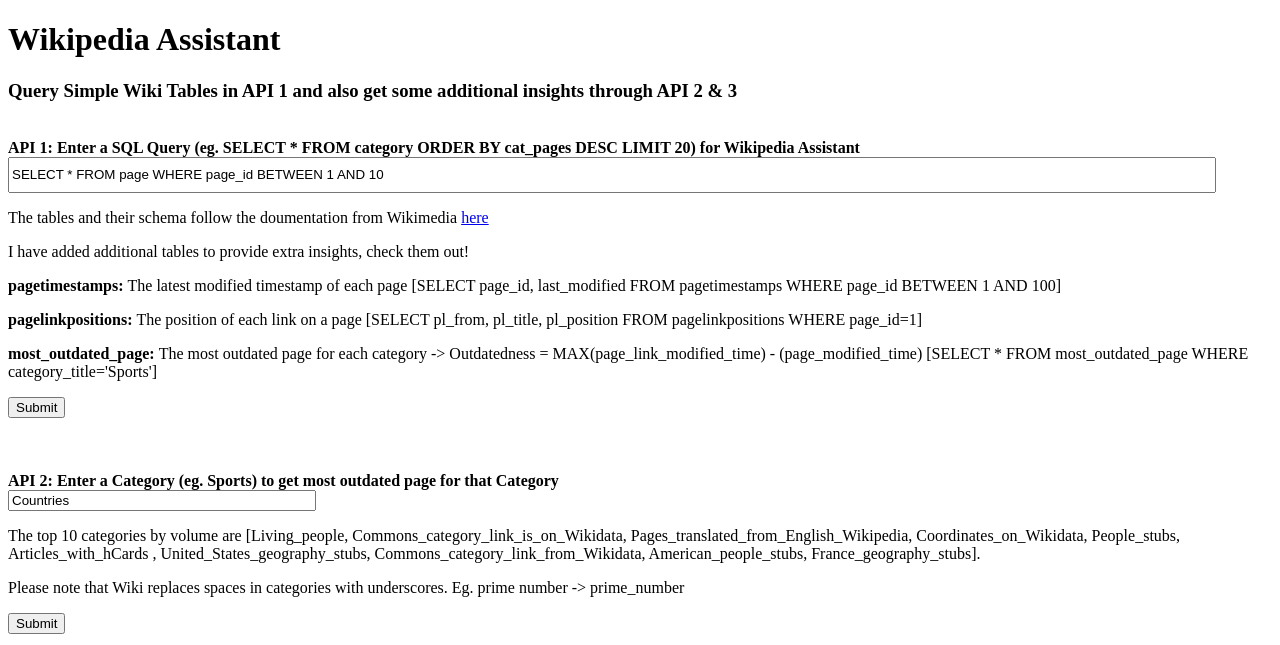
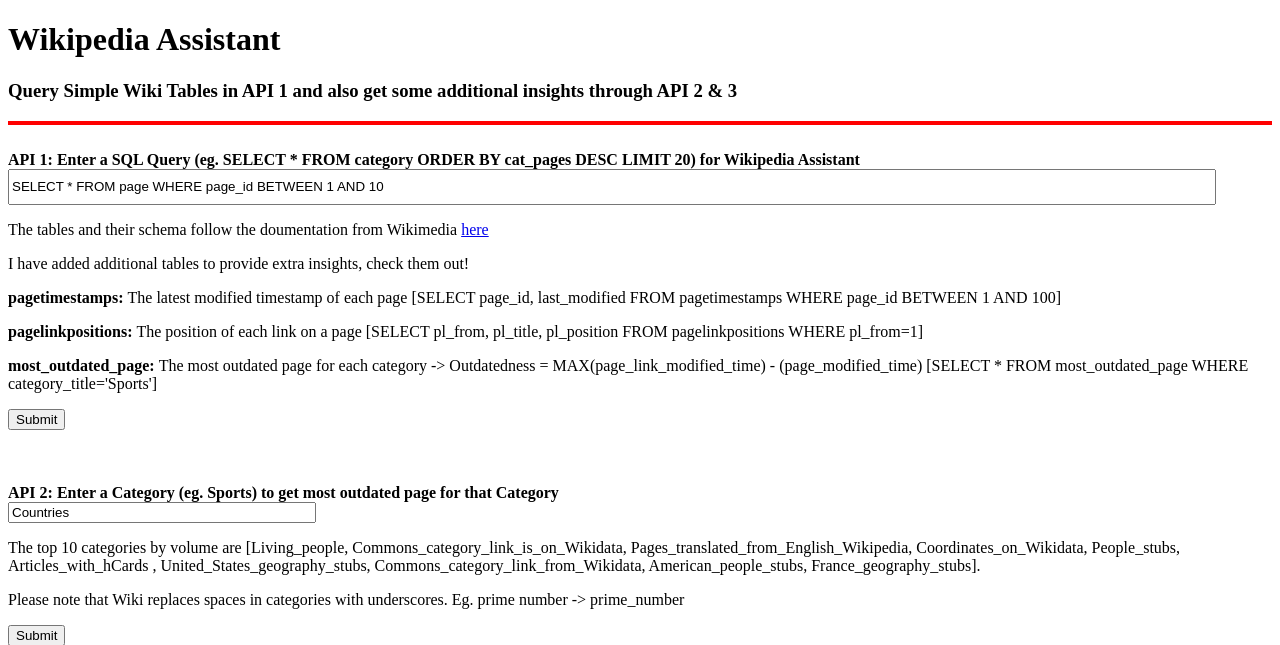
Before and after one commit to varun-prakasam/wikipedia_assistant, a Flask app: page / in a window 1280 px wide. Shown: the top 645 px of the page. Run offline with Flask 2, Linux system fonts and the light colour scheme.

Commit message:
Make landing page better

```diff
--- a/web_service/templates/index.html
+++ b/web_service/templates/index.html
@@ -7,6 +7,7 @@
 <body>
 <h1>Wikipedia Assistant</h1>
 <h3>Query Simple Wiki Tables in API 1 and also get some additional insights through API 2 & 3</h3>
+<hr style="border: 2px solid red;" />
 <br>
 
 <form action="/api_1_result" method="post">
@@ -14,9 +15,9 @@
   <input type="text" style="height:30px; width:1200px; word-break:break-all;" id="sql_query" name="sql_query" value="SELECT * FROM page WHERE page_id BETWEEN 1 AND 10"><br>
     <p>The tables and their schema follow the doumentation from Wikimedia <a href="https://meta.wikimedia.org/wiki/Data_dumps/What%27s_available_for_download#Database_tables">here</a></p>
     <p>I have added additional tables to provide extra insights, check them out!</p>
-  <p><b>pagetimestamps: </b>The latest modified timestamp of each page [SELECT page_id, last_modified FROM pagetimestamps WHERE page_id BETWEEN 1 AND 100]</p>
-  <p><b>pagelinkpositions: </b>The position of each link on a page [SELECT pl_from, pl_title, pl_position FROM pagelinkpositions WHERE page_id=1] </p>
-  <p><b>most_outdated_page: </b>The most outdated page for each category -> Outdatedness = MAX(page_link_modified_time) - (page_modified_time) [SELECT * FROM most_outdated_page WHERE category_title='Sports']</p>
+  <p>&#9;<b>pagetimestamps: </b>The latest modified timestamp of each page [SELECT page_id, last_modified FROM pagetimestamps WHERE page_id BETWEEN 1 AND 100]</p>
+  <p>&#9;<b>pagelinkpositions: </b>The position of each link on a page [SELECT pl_from, pl_title, pl_position FROM pagelinkpositions WHERE pl_from=1] </p>
+  <p>&#9;<b>most_outdated_page: </b>The most outdated page for each category -> Outdatedness = MAX(page_link_modified_time) - (page_modified_time) [SELECT * FROM most_outdated_page WHERE category_title='Sports']</p>
   <input type="submit" value="Submit">
 </form>
 
```
